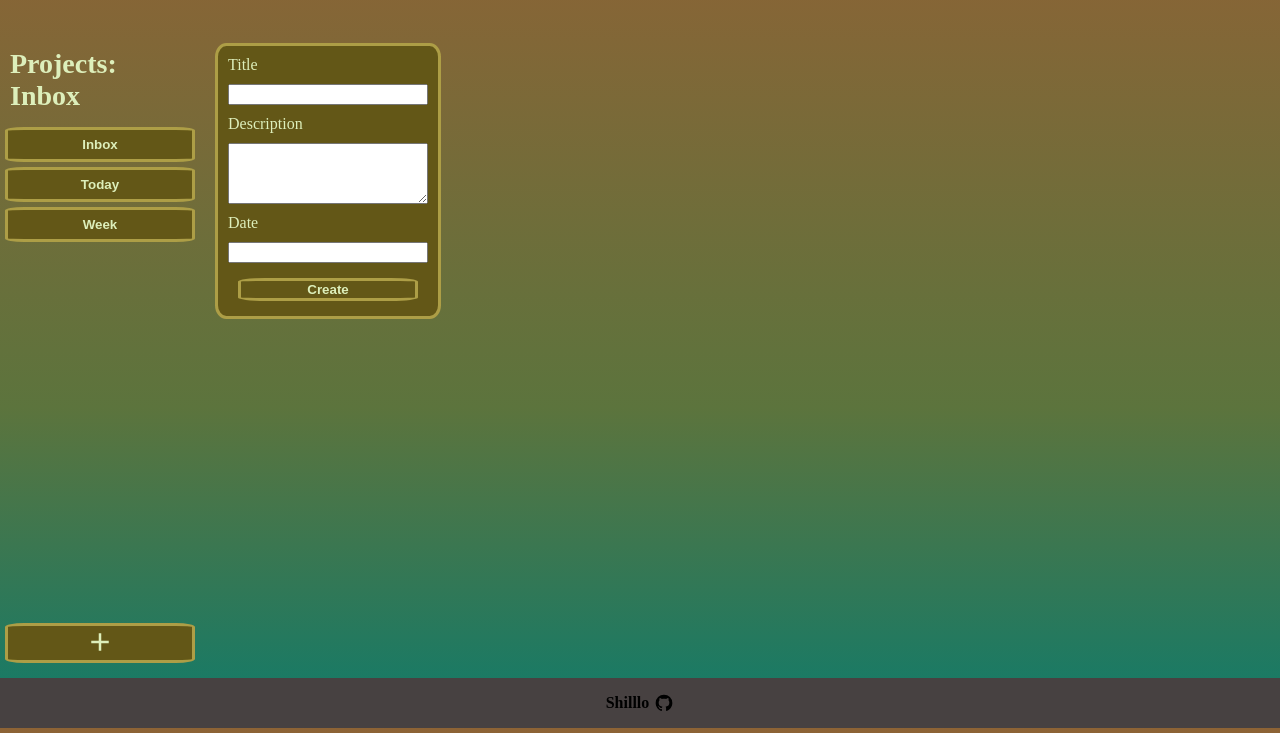
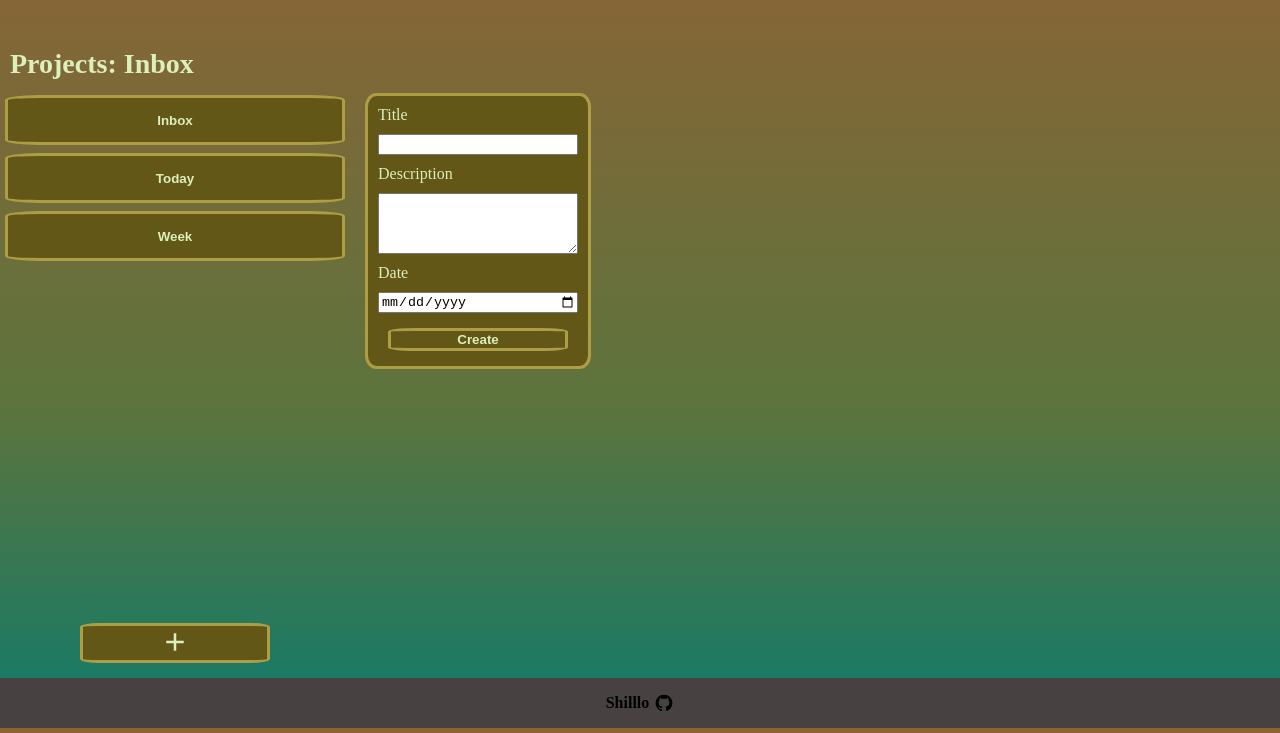
Before and after one commit to Shilllo/TodoList, a website built with webpack: page src/index.html in a window 1280 px wide. Shown: the part 72-805 px from the top of the page. Built offline with nearby package versions, Linux system fonts and the light colour scheme.

Commit message:
index.html: add type date to Todo form

```diff
--- a/package.json
+++ b/package.json
@@ -37,6 +37,7 @@
     "css-select": "^4.3.0",
     "css-what": "^6.1.0",
     "cssesc": "^3.0.0",
+    "date-fns": "^3.6.0",
     "dom-converter": "^0.2.0",
     "dom-serializer": "^1.4.1",
     "domelementtype": "^2.3.0",
--- a/src/Project.js
+++ b/src/Project.js
@@ -48,10 +48,6 @@ function showProject(projectName) {
             let buttons = document.createElement('div')
             buttons.classList.add('buttons')
 
-            let edit = document.createElement('button')
-            edit.textContent = 'Edit'
-            buttons.appendChild(edit)
-
             let remove = document.createElement('button')
             remove.textContent = 'Remove'
             remove.classList.add('removeBtn')
--- a/src/index.html
+++ b/src/index.html
@@ -29,9 +29,8 @@
             <input type="text" id="title" name="title">
             <label for="description">Description</label>
             <textarea type="text" id="description" name="description"></textarea>
-            <!-- <input type="text" id="description" name="description"> -->
             <label for="date">Date</label>
-            <input type="text" id="date" name="date">
+            <input type="date" id="date" name="date">
             <div class="buttons">
                 <button id="createTodo" type="button">Create</button>
             </div>
--- a/src/index.js
+++ b/src/index.js
@@ -1,6 +1,7 @@
 import './style.css';
 import { Storage } from './storage'
 import { startEvents } from './eventController'
+import { compareAsc, format } from "date-fns";
 
 let storage = new Storage()
 
--- a/src/storage.js
+++ b/src/storage.js
@@ -43,8 +43,6 @@ class Storage {
                     self.refreshEvents()
                 })
             }
-            // let projectName = document.querySelector('#projectHeader').textContent.slice(10)
-            // document.querySelector('#projectHeader').textContent = `Projects: ${projectName}`
             document.querySelector('#projectHeader').textContent = `Projects: Inbox`
         }
         this.refreshEvents()
@@ -92,12 +90,9 @@ class Storage {
         let self = this
         let btns = document.querySelectorAll('.removeBtn')
         let projectName = document.querySelector('#projectHeader').textContent.slice(10)
-        console.log(projectName)
         for (let i = 0; i < btns.length; i++) {
             let id = btns[i].id
             document.querySelector(`#${id}`).addEventListener('click', function() {
-                // console.log(projectName)
-                // console.log(id)
                 self.removeTodo(projectName, id)
             })
         }
--- a/src/style.css
+++ b/src/style.css
@@ -4,7 +4,7 @@ html {
 
 body {
     display: grid;
-    grid-template-columns: 200px 1fr;
+    grid-template-columns: 350px 1fr;
     grid-template-rows: 100px 1fr 50px;
     min-height: 100%;
     margin: 0px;
@@ -49,7 +49,12 @@ header > h1 {
 #defaultProjects, #customProjects {
     display: flex;
     flex-direction: column;
-    gap: 5px;
+    gap: 8px;
+}
+
+#defaultProjects > button, #customProjects > button {
+    height: 50px;
+
 }
 
 .project {
@@ -111,6 +116,7 @@ footer > div > svg {
     gap: 10px;
     padding: 15px;
     flex-wrap: wrap;
+    padding-top: 65px
 }
 
 .block, #todoForm {
```
Also changed, not shown: 1 other file.
